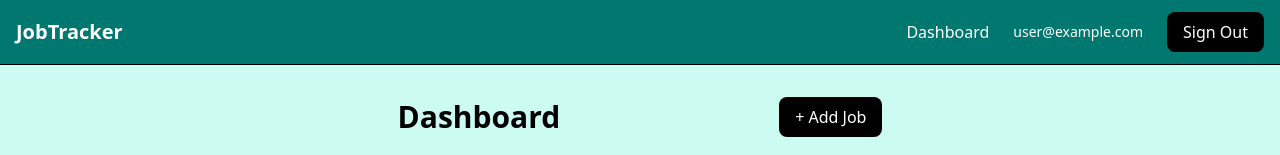
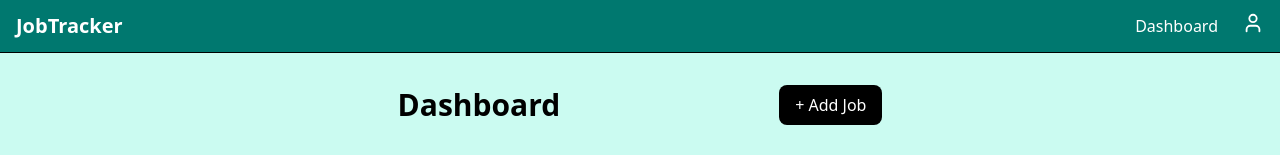
Before and after one commit to makennalehnert/job-tracker, a Next.js app in the folder client/: page /dashboard in a window 1280 px wide. Shown: the top 155 px of the page. Built offline with nearby package versions, Linux system fonts and the light colour scheme; no server answers; the database is empty; sample sign-in values are in the browser's storage.

Commit message:
updated nav styling and added user dropdown for sign out

```diff
--- a/client/src/components/Navbar.js
+++ b/client/src/components/Navbar.js
@@ -1,19 +1,22 @@
 import Link from "next/link";
 import { auth, signOut } from "@/auth";
+import UserMenu from "@/components/UserMenu";
 
 export default async function Navbar() {
     const session = await auth();
 
+    const signOutAction = async () => {
+        "use server";
+        await signOut({ redirectTo: "/login" });
+    };
+
     return (
         <nav className="border-b bg-teal-700">
             <div className="max-w-7xl mx-auto px-4 py-3 flex justify-between items-center">
-
-                {/* Logo / Brand */}
                 <Link href="/" className="text-xl font-bold text-white">
                     JobTracker
                 </Link>
 
-                {/* Nav Links */}
                 <div className="flex items-center gap-6">
                     {session ? (
                         <>
@@ -24,23 +27,10 @@ export default async function Navbar() {
                                 Dashboard
                             </Link>
 
-                            <span className="text-white text-sm">
-                                {session.user.email}
-                            </span>
-
-                            <form
-                                action={async () => {
-                                    "use server";
-                                    await signOut({ redirectTo: "/login" });
-                                }}
-                            >
-                                <button
-                                    type="submit"
-                                    className="bg-black text-white px-4 py-2 rounded-lg hover:bg-gray-800 transition cursor-pointer"
-                                >
-                                    Sign Out
-                                </button>
-                            </form>
+                            <UserMenu
+                                email={session.user.email}
+                                signOutAction={signOutAction}
+                            />
                         </>
                     ) : (
                         <>
@@ -50,7 +40,6 @@ export default async function Navbar() {
                             >
                                 Login
                             </Link>
-
                             <Link
                                 href="/register"
                                 className="bg-black text-white px-4 py-2 rounded-lg hover:bg-gray-800 transition"
--- /dev/null
+++ b/client/src/components/UserMenu.js
@@ -0,0 +1,46 @@
+"use client";
+import { useState, useRef, useEffect } from "react";
+import { User } from "lucide-react";
+
+export default function UserMenu({ email, signOutAction }) {
+    const [open, setOpen] = useState(false);
+    const ref = useRef(null);
+
+    // Close dropdown when clicking outside
+    useEffect(() => {
+        const handleClickOutside = (e) => {
+            if (ref.current && !ref.current.contains(e.target)) {
+                setOpen(false);
+            }
+        };
+        document.addEventListener("mousedown", handleClickOutside);
+        return () => document.removeEventListener("mousedown", handleClickOutside);
+    }, []);
+
+    return (
+        <div className="relative" ref={ref}>
+            <button
+                onClick={() => setOpen(!open)}
+                className="text-white hover:text-teal-200 transition cursor-pointer"
+            >
+                <User size={22} />
+            </button>
+
+            {open && (
+                <div className="absolute mt-1 right-0 w-60 bg-white rounded-xl shadow-lg py-0 z-50">
+                    <p className="text-sm text-gray-500 px-4 py-2 truncate">
+                        {email}
+                    </p>
+                    <form action={signOutAction}>
+                        <button
+                            type="submit"
+                            className="w-full rounded-xl text-left text-sm text-red-500 px-4 py-2 hover:bg-red-50 transition cursor-pointer"
+                        >
+                            Sign Out
+                        </button>
+                    </form>
+                </div>
+            )}
+        </div>
+    );
+}
```
